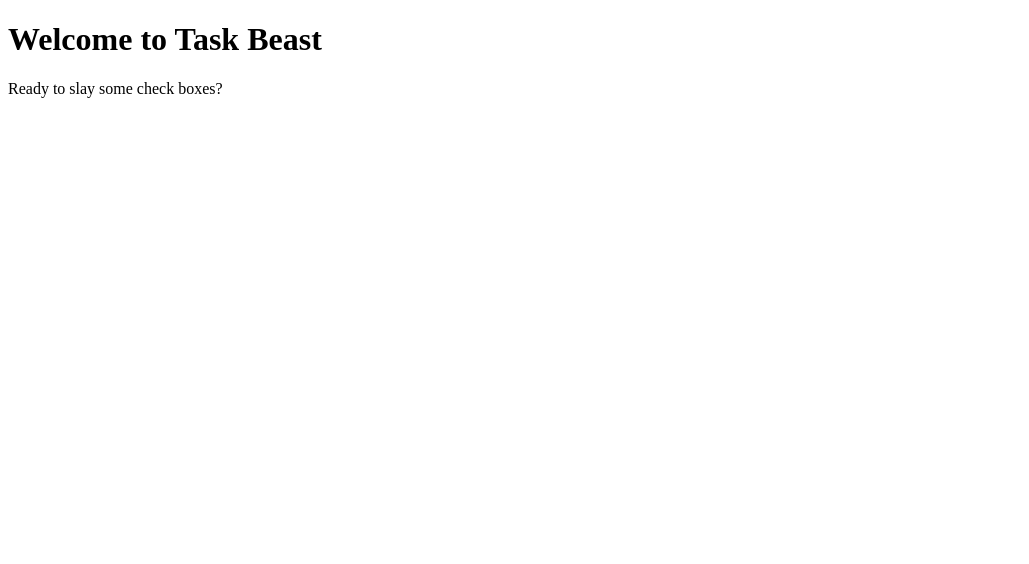
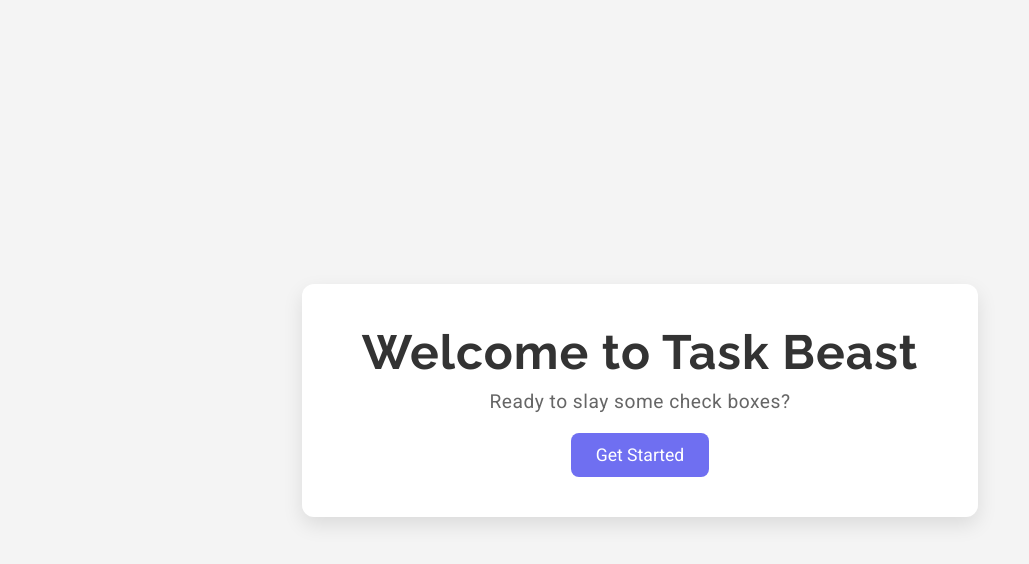
Before and after one commit to davidedipeppe/taskbeast-website, a plain HTML site: page index.html in a window 1280 px wide. Shown: the whole page, without its empty margins (0-1029 px from the left). Drawn offline with Linux system fonts and the light colour scheme.

Commit message:
Update index.html

```diff
--- a/index.html
+++ b/index.html
@@ -4,9 +4,78 @@
   <meta charset="UTF-8">
   <meta name="viewport" content="width=device-width, initial-scale=1.0">
   <title>Task Beast</title>
+  <style>
+    /* Importing a Google Font */
+    @import url('https://fonts.googleapis.com/css2?family=Raleway:wght@700&family=Roboto:wght@400&display=swap');
+
+    /* Basic resets */
+    * {
+      margin: 0;
+      padding: 0;
+      box-sizing: border-box;
+    }
+
+    body {
+      font-family: 'Roboto', sans-serif;
+      background-color: #f4f4f4;
+      display: flex;
+      justify-content: center;
+      align-items: center;
+      height: 100vh;
+    }
+
+    h1 {
+      font-family: 'Raleway', sans-serif;
+      color: #333;
+      font-size: 3em;
+      margin-bottom: 10px;
+      letter-spacing: 1px;
+      text-align: center;
+    }
+
+    p {
+      font-size: 1.2em;
+      color: #666;
+      text-align: center;
+      margin-top: 10px;
+      letter-spacing: 0.5px;
+    }
+
+    /* Container for centered content */
+    .container {
+      background: #fff;
+      padding: 40px 60px;
+      border-radius: 12px;
+      box-shadow: 0px 8px 20px rgba(0, 0, 0, 0.1);
+      text-align: center;
+    }
+
+    /* Add a button for more interaction */
+    .btn {
+      display: inline-block;
+      padding: 12px 25px;
+      margin-top: 20px;
+      font-size: 1.1em;
+      color: white;
+      background-color: #6f6ff1;
+      border: none;
+      border-radius: 8px;
+      cursor: pointer;
+      text-decoration: none;
+      transition: background-color 0.3s;
+    }
+
+    .btn:hover {
+      background-color: #ff3d2e;
+    }
+
+  </style>
 </head>
 <body>
-  <h1>Welcome to Task Beast</h1>
-  <p>Ready to slay some check boxes?</p>
+  <div class="container">
+    <h1>Welcome to Task Beast</h1>
+    <p>Ready to slay some check boxes?</p>
+    <a href="#" class="btn">Get Started</a>
+  </div>
 </body>
 </html>
```
